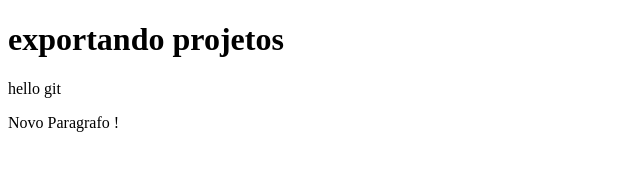
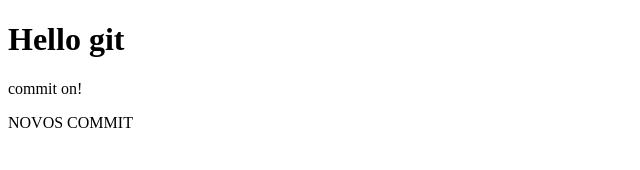
Before and after one commit to pequenoHamburgue/vs, a plain HTML site: page index.html in a window 1280 px wide. Shown: the whole page, without its empty margins (0-640 px from the left). Drawn offline with Linux system fonts and the light colour scheme.

Commit message:
atualizaaaaaa

```diff
--- a/index.html
+++ b/index.html
@@ -3,12 +3,12 @@
 <head>
     <meta charset="UTF-8">
     <meta http-equiv="X-UA-Compatible" content="IE=edge">
-    <meta name="viewport" content="width=device-width, initial-scale=1.0">
-    <title>Boas vindas!</title>
+    <meta name="viewport" content="width=<device-width>, initial-scale=1.0">
+    <title>Document</title>
 </head>
 <body>
-    <h1>exportando projetos</h1>
-    <p>hello git</p>
-    <p> Novo Paragrafo !</p>
+    <h1>Hello git</h1>
+    <p>commit on!</p>
+    <p>NOVOS COMMIT</p>
 </body>
 </html>
```
